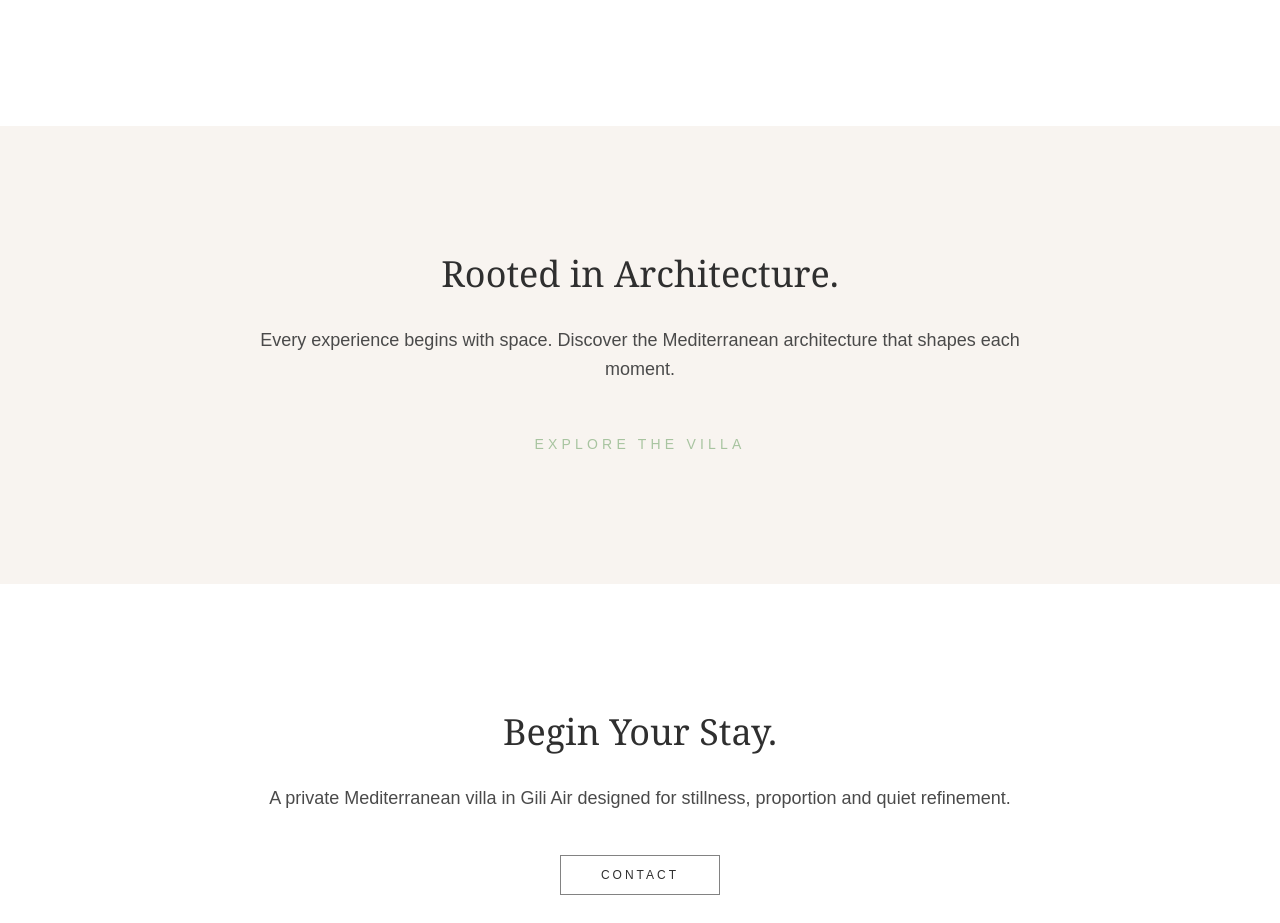
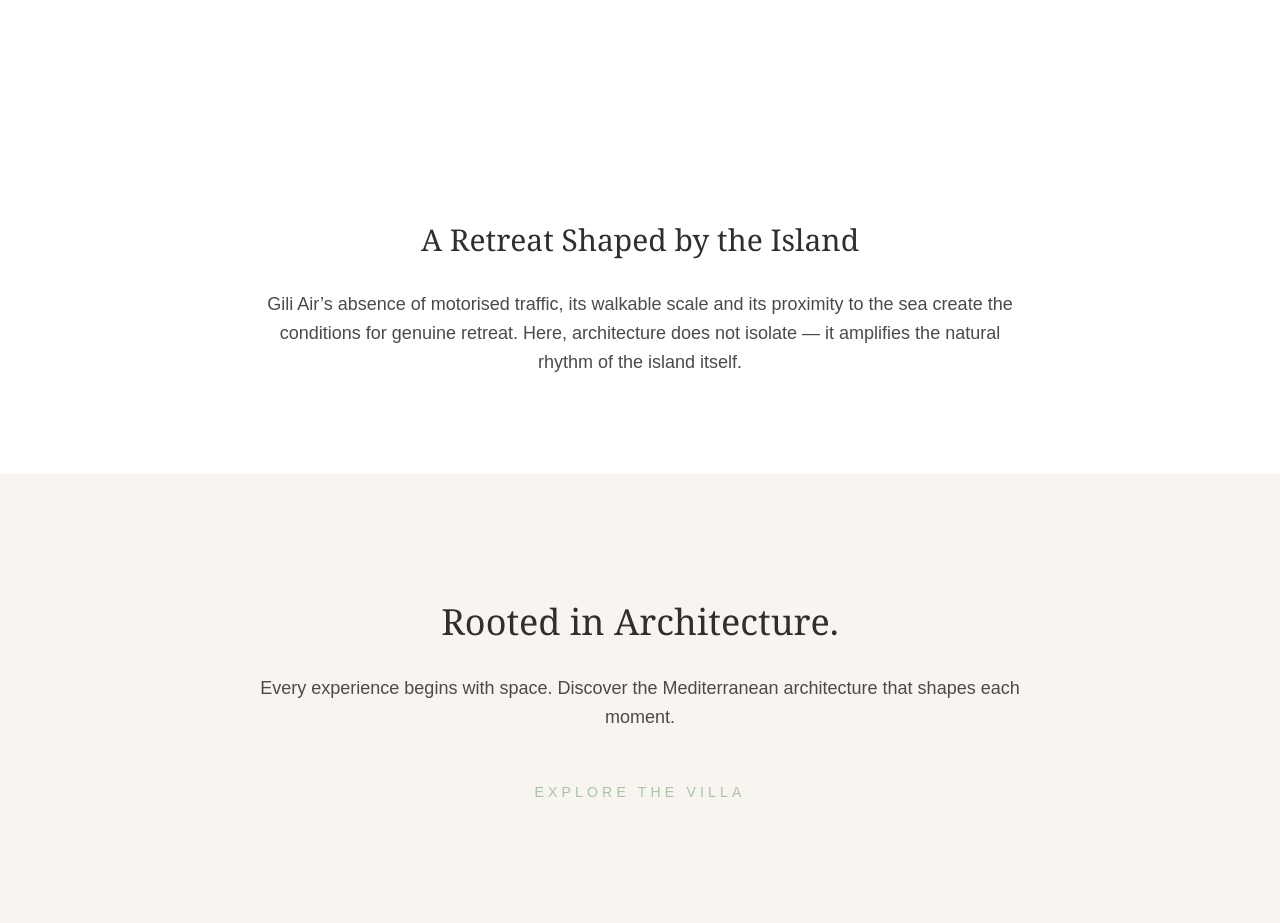
Before and after one commit to cesarcruux/alboranvilla, a Next.js app: page /en/experience in a window 1280 px wide. Shown: the part 2841-3764 px from the top of the page. Built offline with nearby package versions, Linux system fonts and the light colour scheme.

Commit message:
Add island-context retreat section to Experience page

```diff
--- a/app/[locale]/experience/page.tsx
+++ b/app/[locale]/experience/page.tsx
@@ -124,7 +124,22 @@ export default function ExperiencePage({
 
                 </div>
             </section>
+            <section className="py-24 px-8">
+                <div className="max-w-3xl mx-auto text-center">
 
+                    <h2 className="text-2xl md:text-3xl font-serif text-[#2f2f2f] mb-8">
+                        A Retreat Shaped by the Island
+                    </h2>
+
+                    <p className="text-lg text-[#4a4a4a] font-light leading-relaxed">
+                        Gili Air’s absence of motorised traffic, its walkable scale and its
+                        proximity to the sea create the conditions for genuine retreat.
+                        Here, architecture does not isolate — it amplifies the natural rhythm
+                        of the island itself.
+                    </p>
+
+                </div>
+            </section>
             {/* RETURN TO VILLA (ARCHITECTURAL LINK) */}
             <section className="py-32 px-8 bg-[#F8F4F0]">
                 <div className="max-w-3xl mx-auto text-center">
```
